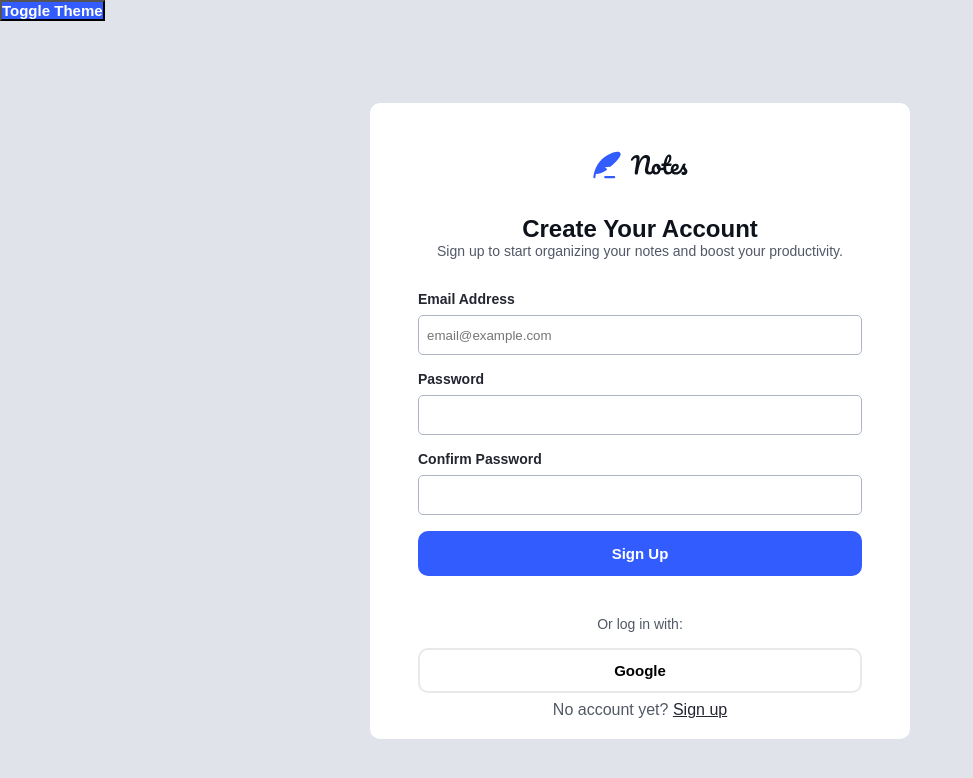
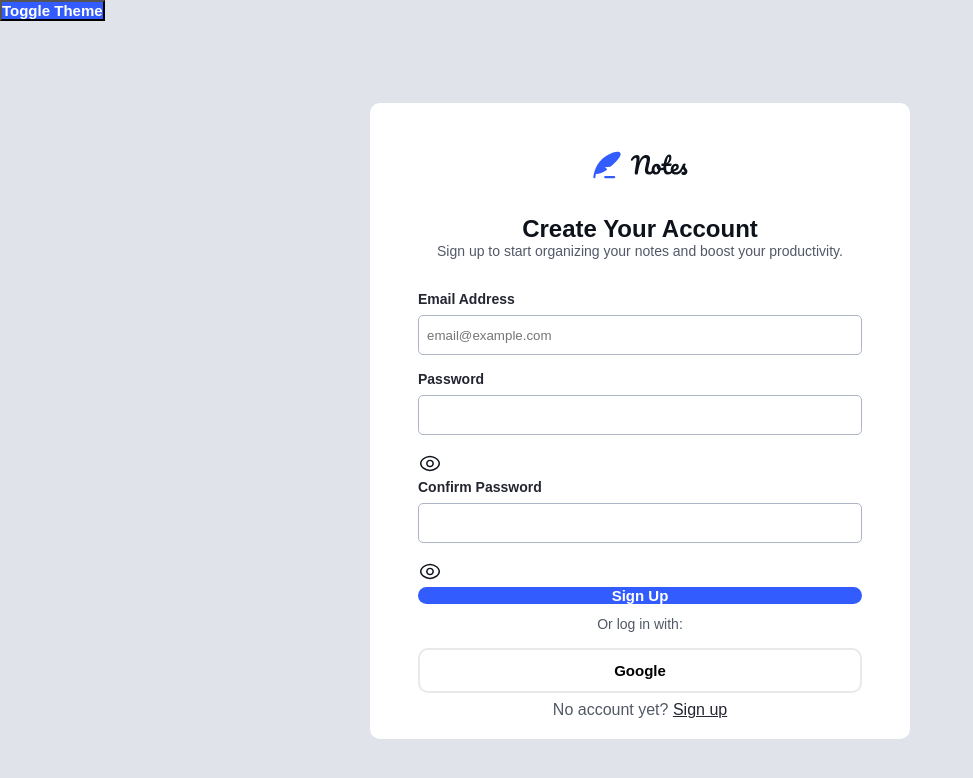
Before and after one commit to LeoLoureiro-code/NotesApp, an Angular app: page /register in a window 1280 px wide. Shown: the top 778 px of the page, without its empty margins (0-973 px from the left). Built offline with nearby package versions, Linux system fonts and the light colour scheme.

Commit message:
add password view img

```diff
--- a/src/components/forgot-password/forgot-password.component.html
+++ b/src/components/forgot-password/forgot-password.component.html
@@ -1,20 +1,22 @@
 
 <main>
     <div class="logo-div">
-        <img src="/assets/../assets/images/logo.svg" alt="logo">
+        <img src="/assets/images/logo.svg" alt="logo">
     </div>
     <div class="forgot-password-div">
         <h1 class="title">Reset Your Password</h1>
-        <p class="text-secondary sign-up-message">Choose a new password to secure your account.</p>
+        <p class="text-secondary password-message">Choose a new password to secure your account.</p>
     </div>
     <form action="" >
         <div class="input-div">
             <label for="password">Password</label>
             <input type="password" name="password" id="password">
+            <img src="assets/images/icon-show-password.svg" alt="" class="toggle-password">
         </div>
         <div class="input-div">
             <label for="confirm-password">Confirm Password</label>
             <input type="password" name="confirm-password" id="confirm-password">
+            <img src="assets/images/icon-show-password.svg" alt="" class="toggle-password">
         </div>
         <button class="register-btn">Reset Password</button>
     </form>
--- a/src/components/login/login.component.html
+++ b/src/components/login/login.component.html
@@ -16,6 +16,7 @@
     <div class="input-div">
         <label for="password">Password</label>
         <input type="password" name="password" id="password">
+        <img src="assets/images/icon-show-password.svg" alt="" class="toggle-password">
     </div>
     <button>Login</button>
 </form>
--- a/src/components/register/register.component.html
+++ b/src/components/register/register.component.html
@@ -15,10 +15,12 @@
         <div class="input-div">
             <label for="password">Password</label>
             <input type="password" name="password" id="password">
+            <img src="assets/images/icon-show-password.svg" alt="" class="toggle-password">
         </div>
         <div class="input-div">
             <label for="confirm-password">Confirm Password</label>
             <input type="password" name="confirm-password" id="confirm-password">
+            <img src="assets/images/icon-show-password.svg" alt="" class="toggle-password">
         </div>
         <button class="register-btn">Sign Up</button>
     </form>
```
